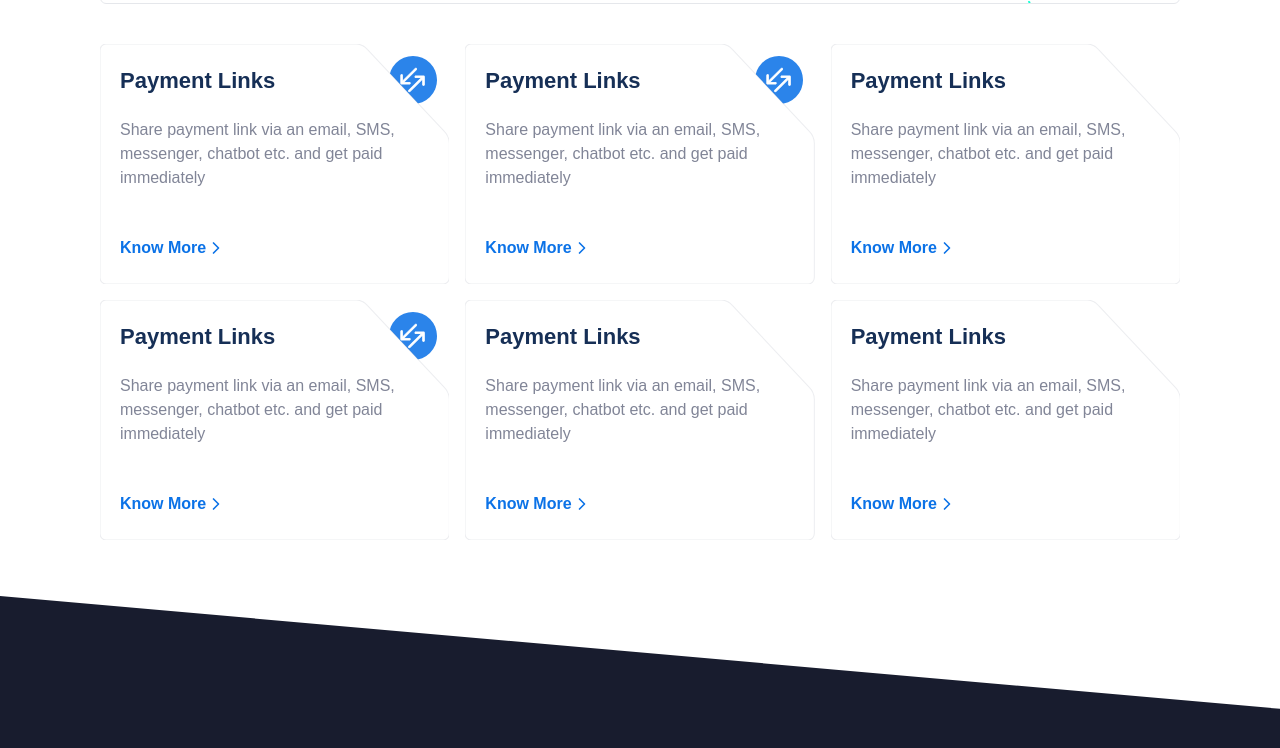
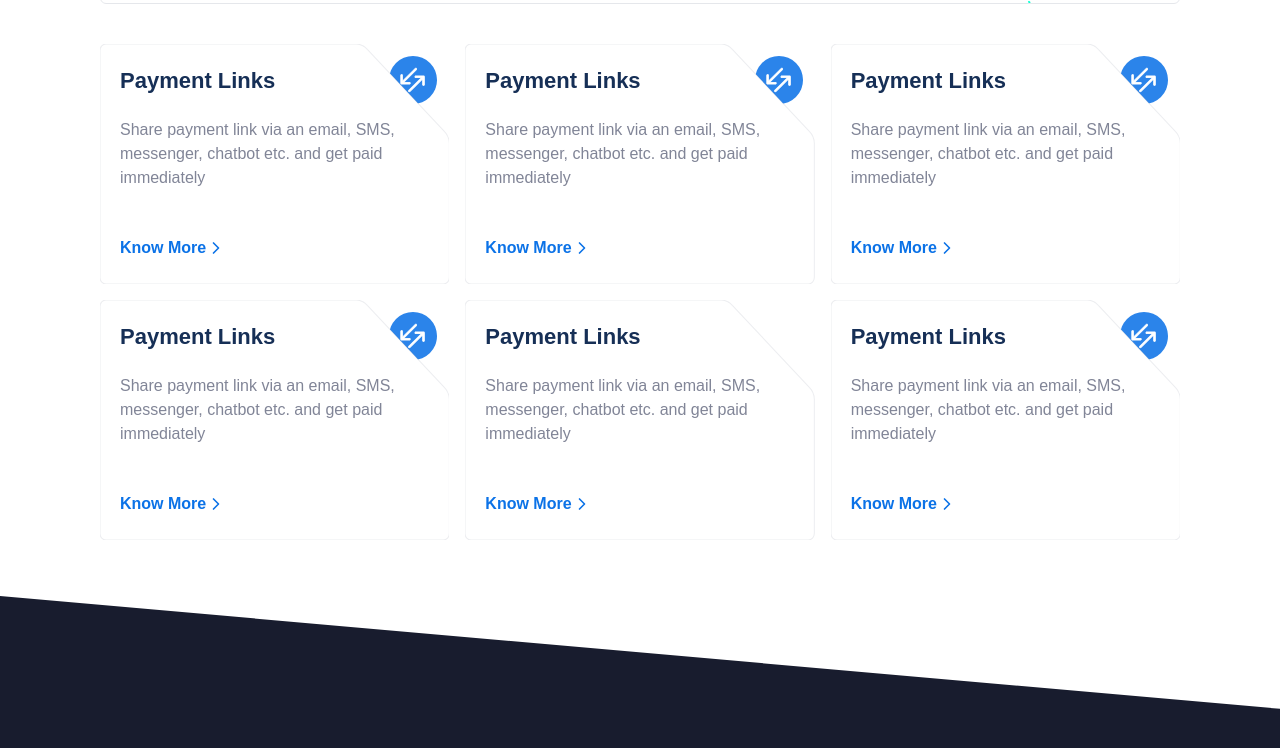
Before and after one commit to Alkush-Pipania/RazorpayClone, a website built with Vite: page index.html in a window 1280 px wide. Shown: the part 1438-2186 px from the top of the page. Built offline with nearby package versions, Linux system fonts and the light colour scheme.

Commit message:
Update main.css

```diff
--- a/main.css
+++ b/main.css
@@ -8,7 +8,7 @@
     color:#162f56 ;
 }
 .bglightBlue{
-    color: #2b84ea;
+    background-color: #2b84ea;
 }
 .textlightBlue500{
     color: #0b72e7;
```
